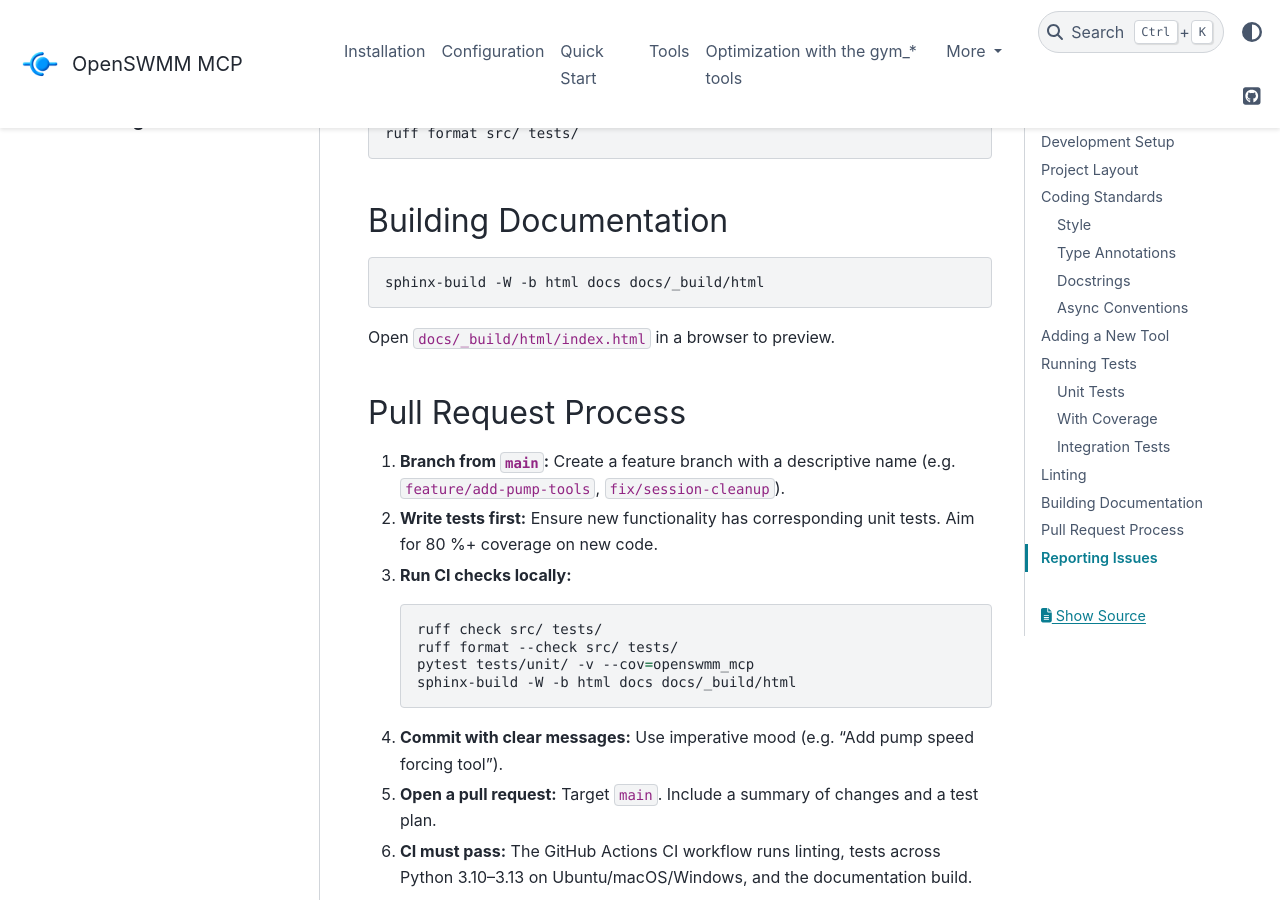
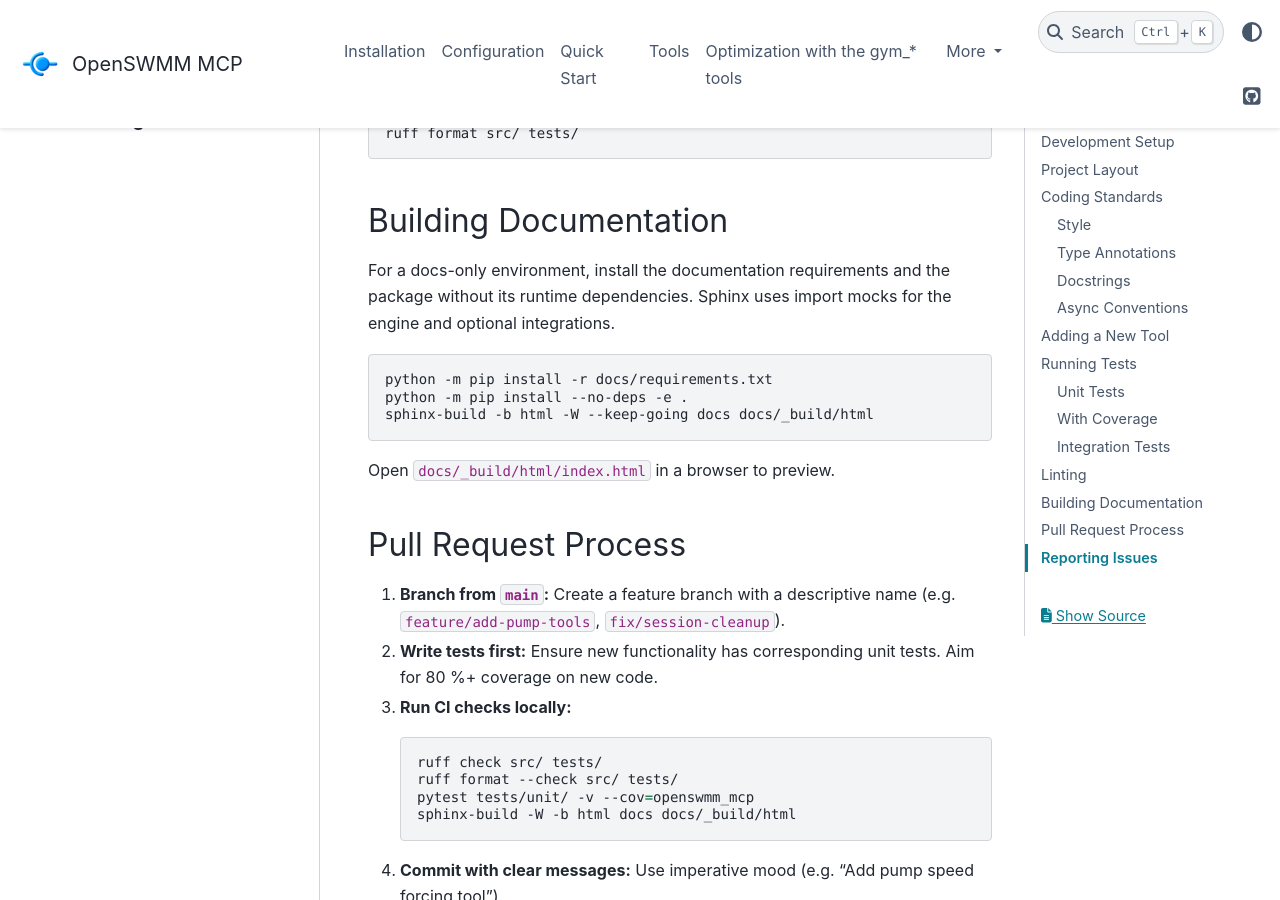
Before and after one commit to HydroCouple/openswmm.mcp, a Sphinx documentation site: the page built from docs/developer/contributing.md, in a window 1280 px wide and 900 px high, scrolled down 3209 px. Built offline with Sphinx 7.4.7 and the PyData theme 0.15.4, drawn with Linux system fonts in a browser that asks for light colours.

Commit message:
fix: build MCP documentation without unpublished engine wheels
Install a dedicated documentation dependency profile and the package without runtime dependency resolution. Complete the Sphinx engine catalog and optional Gymnasium mocks while preserving the runtime engine requirement and strict warning checks. Document the docs-only setup and trigger docs CI on package metadata changes.

Validation: fresh Python 3.12 environment without engine, FastMCP or Gymnasium; strict Sphinx build passes with zero warnings. API content, CNAME, dependency-profile consistency, workflow YAML and Ruff checks pass. No plans or generated test/build artifacts included.

````diff
--- a/docs/conf.py
+++ b/docs/conf.py
@@ -1,4 +1,9 @@
 """Sphinx configuration for the OpenSWMM MCP Server documentation."""
+
+from contextlib import ExitStack
+from importlib import import_module
+
+from sphinx.ext.autodoc.mock import mock
 
 project = "OpenSWMM MCP Server"
 copyright = "2026, Caleb Buahin"
@@ -68,5 +73,19 @@ autosummary_generate = True
 # redeclare the abstract members of Backend).
 suppress_warnings = ["ref.python", "duplicate"]
 
-# Don't fail if openswmm C extensions aren't installed
-autodoc_mock_imports = ["openswmm", "openswmm.engine", "fastmcp"]
+# Documentation imports the Python API without the compiled engine or optional integrations.
+autodoc_mock_imports = ["openswmm", "fastmcp", "openswmm_gymnasium"]
+
+# The server checks catalog compatibility at import time. Keep the engine mock
+# alive across autodoc imports and give it the minimum revision expected by
+# openswmm_mcp.catalog.MIN_CATALOG_REVISION; no engine methods run in this build.
+_docs_mocks = ExitStack()
+_docs_mocks.enter_context(mock(["openswmm"]))
+_engine = import_module("openswmm.engine")
+_catalog = _engine.catalog
+_catalog.revision = lambda: 2
+_engine.catalog = _catalog
+
+
+def setup(app):
+    app.connect("build-finished", lambda app, exception: _docs_mocks.close())
--- a/docs/developer/contributing.md
+++ b/docs/developer/contributing.md
@@ -128,8 +128,14 @@ ruff format src/ tests/
 
 ## Building Documentation
 
+For a docs-only environment, install the documentation requirements and the
+package without its runtime dependencies. Sphinx uses import mocks for the
+engine and optional integrations.
+
 ```bash
-sphinx-build -W -b html docs docs/_build/html
+python -m pip install -r docs/requirements.txt
+python -m pip install --no-deps -e .
+sphinx-build -b html -W --keep-going docs docs/_build/html
 ```
 
 Open `docs/_build/html/index.html` in a browser to preview.
````
Also changed, not shown: README.md (+7 -1 lines), docs/getting-started/installation.md (+1 -1 lines), docs/requirements.txt (added, +12 -0 lines), 1 other file.
